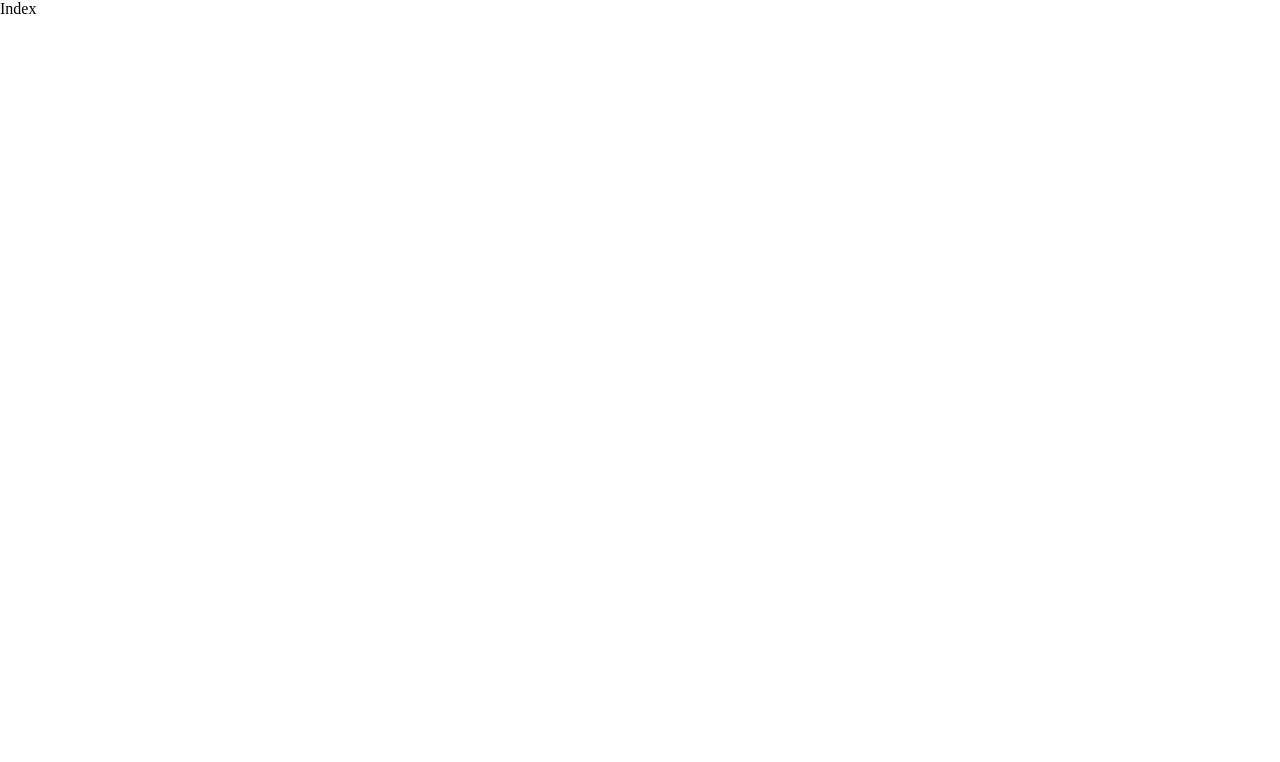
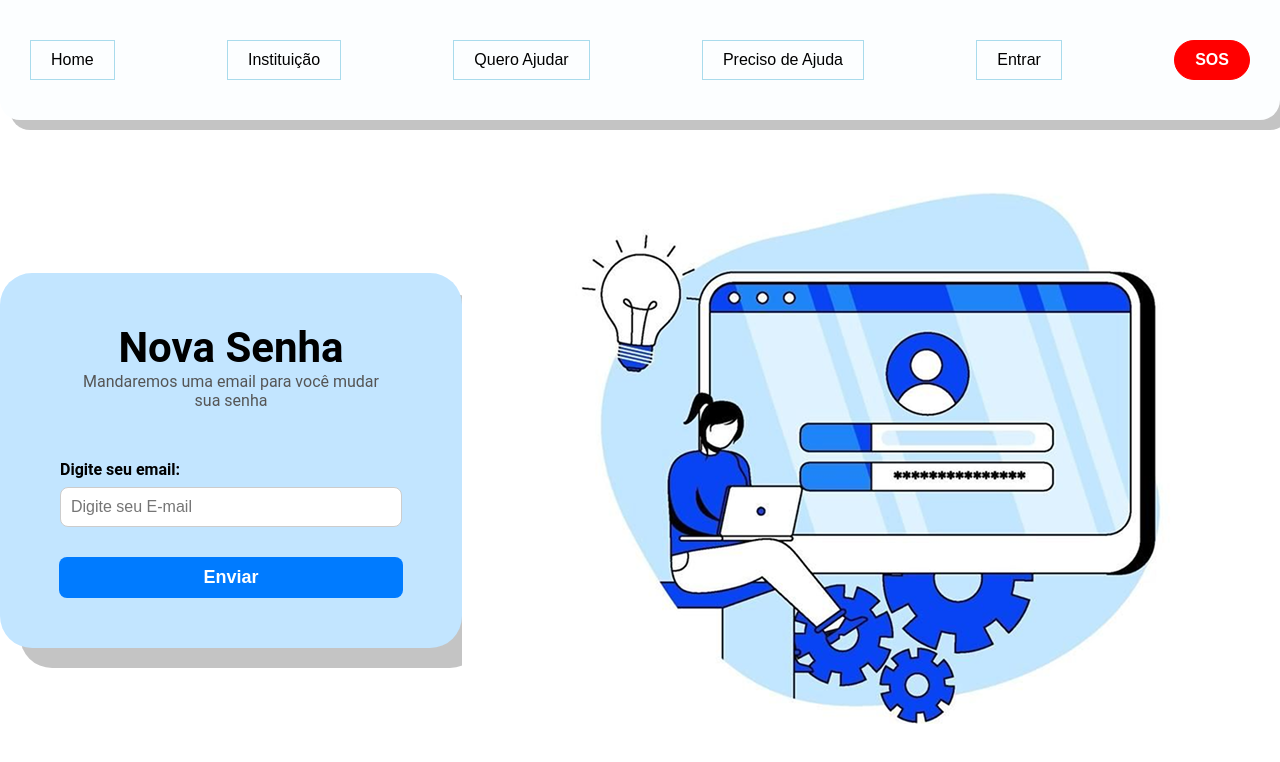
Before and after one commit to saulomunizdev/LAR, a React (Vite) app: page /esqueci-senha in a window 1280 px wide. Shown: the top 762 px of the page. Built offline with nearby package versions, Linux system fonts and the light colour scheme.

Commit message:
feat: adicionado a pagina - esqueci a senha

```diff
--- a/package.json
+++ b/package.json
@@ -10,6 +10,7 @@
     "preview": "vite preview"
   },
   "dependencies": {
+    "@hookform/resolvers": "^5.2.2",
     "node": "^24.8.0",
     "react": "^19.1.0",
     "react-dom": "^19.1.0",
--- a/src/Pages/EsqueciSenha.tsx/index.tsx
+++ b/src/Pages/EsqueciSenha.tsx/index.tsx
@@ -1,3 +1,140 @@
+import S from "./styles.module.css";
+import forget_password from "../../Assets/imagens/bg-forget-password.png";
+import { useForm } from "react-hook-form";
+import z from "zod/v3";
+import { zodResolver } from "@hookform/resolvers/zod";
+import { useState } from "react";
+import Cabecalho from "../../Components/Cabecalho";
+
+const schema = z.object({
+  email: z.string().email("Email inválido"),
+});
+
+const schema2 = z
+  .object({
+    password: z.string().min(6, "A senha deve ter no mínimo 6 caracteres"),
+    confirmPassword: z.string(),
+  })
+  .refine((fields) => fields.password === fields.confirmPassword, {
+    message: "As senhas não coincidem",
+    path: ["confirmPassword"],
+  });
+
+type FormData = z.infer<typeof schema>;
+type FormData2 = z.infer<typeof schema2>;
+
 export default function EsqueciSenha() {
-  return <div>Index</div>;
+  const [currState, setCurrState] = useState("email");
+  const {
+    register: registerEmail,
+    handleSubmit: handleSubmitEmail,
+    formState: { errors: errorsEmail },
+  } = useForm<FormData>({
+    mode: "onBlur",
+    resolver: zodResolver(schema),
+    defaultValues: { email: "" },
+  });
+
+  const {
+    register: registerPassword,
+    handleSubmit: handleSubmitPassword,
+    formState: { errors: errorsPassword },
+    reset: resetPassword,
+  } = useForm<FormData2>({
+    mode: "onBlur",
+    resolver: zodResolver(schema2),
+    defaultValues: { password: "", confirmPassword: "" },
+  });
+
+  console.log(errorsEmail);
+  console.log(errorsPassword);
+
+  const onSubmitEmail = (data: FormData) => {
+    console.log(data);
+    resetPassword();
+    setCurrState("password");
+  };
+
+  const onSubmitPassword = (data: FormData2) => {
+    console.log(data);
+  };
+
+  return (
+    <main className={S.container}>
+      <Cabecalho />
+      <div className={S.containerForm}>
+        {/* Formulario de envio de email */}
+        {currState === "email" ? (
+          <form onSubmit={handleSubmitEmail(onSubmitEmail)} className={S.form}>
+            <div className={S.containerTitle}>
+              <h1>Nova Senha</h1>
+              <p>
+                Mandaremos uma email para você mudar <br /> sua senha
+              </p>
+            </div>
+            <div className={S.containerInput}>
+              <label>Digite seu email:</label>
+              <input
+                {...registerEmail("email")}
+                type="email"
+                placeholder="Digite seu E-mail"
+              />
+              {errorsEmail.email && (
+                <span className={S.error}>{errorsEmail.email.message}</span>
+              )}
+            </div>
+            <button className={S.button} type="submit">
+              Enviar
+            </button>
+          </form>
+        ) : (
+          <form
+            key="password"
+            onSubmit={handleSubmitPassword(onSubmitPassword)}
+            className={S.form}
+          >
+            <div className={S.containerTitle}>
+              <h1>Nova Senha</h1>
+              <p>Informe sua nova senha abaixo</p>
+            </div>
+            <div className={S.containerInput}>
+              <label>Digite sua senha:</label>
+              <input
+                {...registerPassword("password")}
+                type="password"
+                placeholder="Digite sua senha"
+                autoComplete="new-password"
+              />
+              {errorsPassword.password && (
+                <span className={S.error}>
+                  {errorsPassword.password.message}
+                </span>
+              )}
+            </div>
+            <div className={S.containerInput}>
+              <label>Confirmar senha:</label>
+              <input
+                {...registerPassword("confirmPassword")}
+                type="password"
+                placeholder="Digite sua senha"
+                autoComplete="new-password"
+              />
+              {errorsPassword.confirmPassword && (
+                <span className={S.error}>
+                  {errorsPassword.confirmPassword.message}
+                </span>
+              )}
+            </div>
+            <button className={S.button} type="submit">
+              Enviar
+            </button>
+          </form>
+        )}
+        {/* Formulario de redefinição de Senha */}
+        <div className={S.containerImage}>
+          <img src={forget_password} alt="" />
+        </div>
+      </div>
+    </main>
+  );
 }
--- a/src/Pages/EsqueciSenha.tsx/styles.module.css
+++ b/src/Pages/EsqueciSenha.tsx/styles.module.css
@@ -0,0 +1,89 @@
+.container {
+  display: flex;
+  flex-direction: column;
+  height: 100vh;
+  background-color: #ffffff;
+}
+
+.containerForm {
+  display: flex;
+  align-items: center;
+  justify-content: space-around;
+  height: 100vh;
+}
+
+.form {
+  display: flex;
+  flex-direction: column;
+  align-items: center;
+  justify-content: center;
+  width: 100%;
+  max-width: 500px;
+  padding: 50px;
+  gap: 20px;
+  box-shadow: 20px 20px 0px 0px rgba(0, 0, 0, 0.233);
+  border-radius: 32px;
+  background-color: #c2e5ff;
+}
+
+.containerTitle {
+  text-align: center;
+  margin-bottom: 20px;
+
+  & h1 {
+    font-family: "Roboto", sans-serif;
+    font-size: 42px;
+  }
+
+  & p {
+    font-family: "Roboto", sans-serif;
+    font-size: 16px;
+    color: #555555;
+  }
+}
+
+.containerInput {
+  width: 100%;
+  padding: 10px;
+
+  & label {
+    display: block;
+    font-family: "Roboto", sans-serif;
+    font-weight: 600;
+    font-size: 16px;
+    margin-bottom: 8px;
+    /* color: #333333; */
+  }
+
+  & input {
+    width: 100%;
+    padding: 10px;
+    font-size: 16px;
+    border: 1px solid #cccccc;
+    border-radius: 8px;
+    box-sizing: border-box;
+  }
+
+  & span {
+    font-family: "Roboto", sans-serif;
+    font-size: 14px;
+    color: red;
+  }
+}
+
+.button {
+  width: 95%;
+  padding: 10px;
+  font-size: 18px;
+  font-weight: bold;
+  color: #ffffff;
+  background-color: #007bff;
+  border: none;
+  border-radius: 8px;
+  cursor: pointer;
+  transition: background-color 0.3s ease;
+
+  &:hover {
+    background-color: #0056b3;
+  }
+}
```
Also changed, not shown: 1 other file (tests, documents, lock files or other folders).
